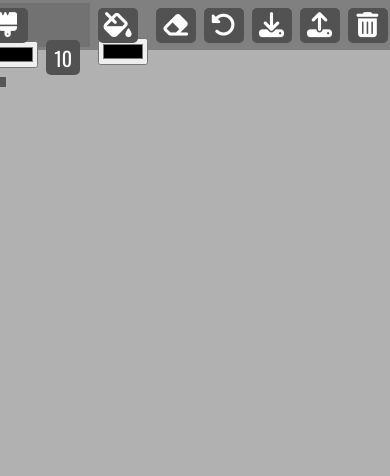
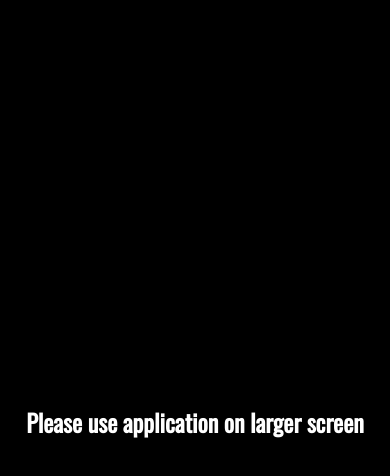
Before and after one commit to lambrugeorge/Paint-Clone, a plain HTML site: page index.html in a window 390 px wide. Drawn offline with nearby package versions, Linux system fonts and the light colour scheme.

Commit message:
build slider, jsColor, Mobile Message

```diff
--- a/index.html
+++ b/index.html
@@ -18,6 +18,7 @@
         <!-- Brush -->
         <div class="brush tool">
             <i class="fas fa-brush" id="brush" title="Brush"></i>
+            <input class="jscolor" value="a51dab" id="brush-colors">
             <input type="color">
             <span class="size" id="brush-size" title="Brush Size">10</span>
             <input type="range" min="1" max="50" value="10" class="slider" id="brush-slider">
@@ -25,7 +26,7 @@
         <!-- Bucket -->
         <div class="bucket tool">
             <i class="fas fa-fill-drip" title="Background Color"></i>
-            <input type="color">
+            <input class="jscolor" value="ffffff" id="bucker-color">
         </div>
         <!-- Eraser -->
         <div class="tool">
@@ -55,7 +56,15 @@
         </div>
     </div>
 
+    <!-- Mobile Message-->
+    <div class="mobile-message">
+        <h2>Please use application on larger screen</h2>
+    </div>
+
+
+
     <!-- Script -->
+     <script src="jscolor.js"></script>
     <script src="script.js"></script>
 </body>
 </html>
```
